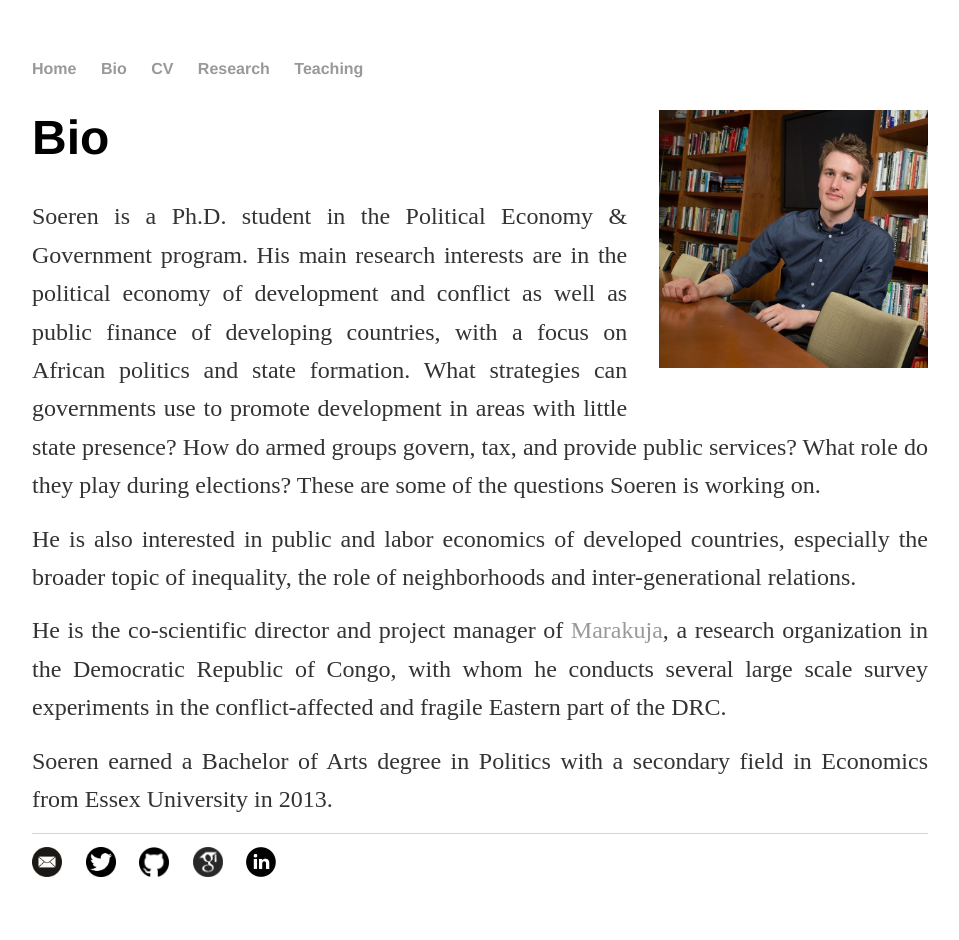
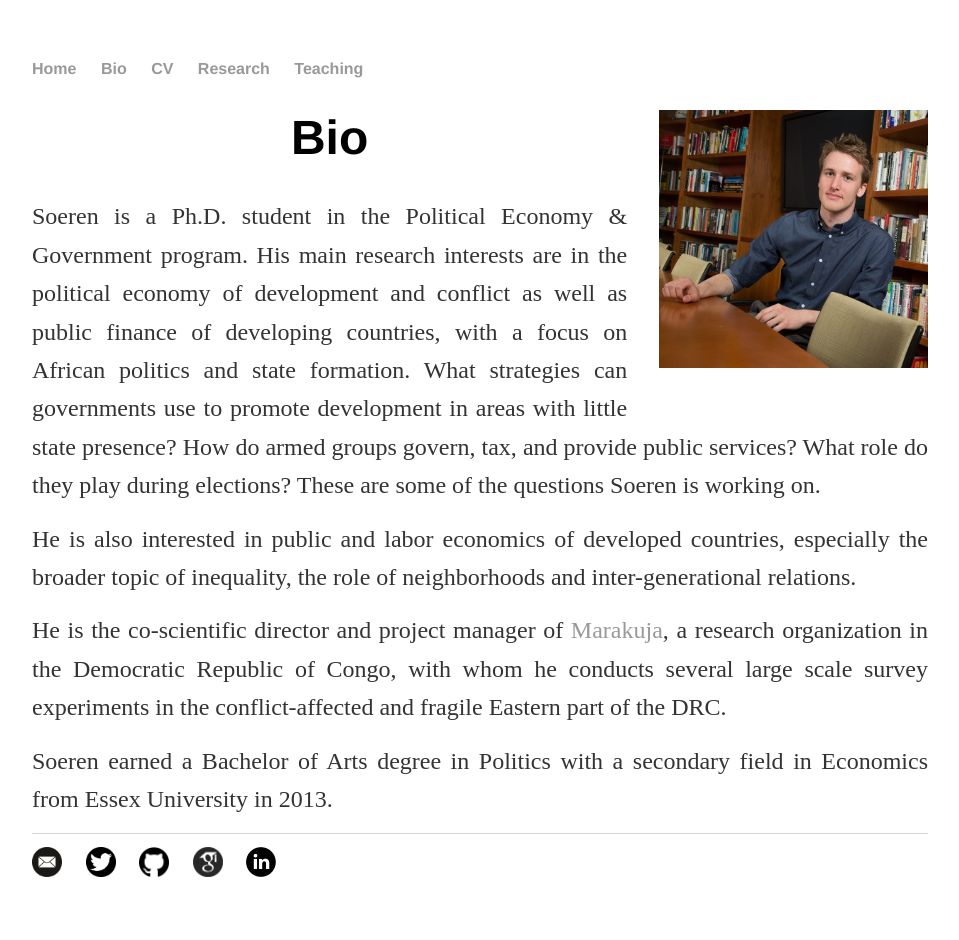
Before and after one commit to soeren-henn/soeren-henn.github.io, a Jekyll site: the page built from bio/index.html, in a window 1280 px wide. Shown: the whole page, without its empty margins (160-1119 px from the left). Built offline with Jekyll 4.4.1, drawn with Linux system fonts in a browser that asks for light colours.

Commit message:
Update index.html

```diff
--- a/bio/index.html
+++ b/bio/index.html
@@ -7,7 +7,9 @@ title: About Soeren J. Henn
 </div>
 
 <div class="about">
-	<h1>Bio</h1>
+	<div class="centre">
+		<h1>Bio</h1>
+	</div>
 	<div>
 		<p>Soeren is a Ph.D. student in the Political Economy &#38 Government program. His main research interests are in the political economy of development and conflict as well as public finance of developing countries, with a focus on African politics and state formation. What strategies can governments use to promote development in areas with little state presence? How do armed groups govern, tax, and provide public services? What role do they play during elections? These are some of the questions Soeren is working on.</p>
 		<p>He is also interested in public and labor economics of developed countries, especially the broader topic of inequality, the role of neighborhoods and inter-generational relations.</p>
```
